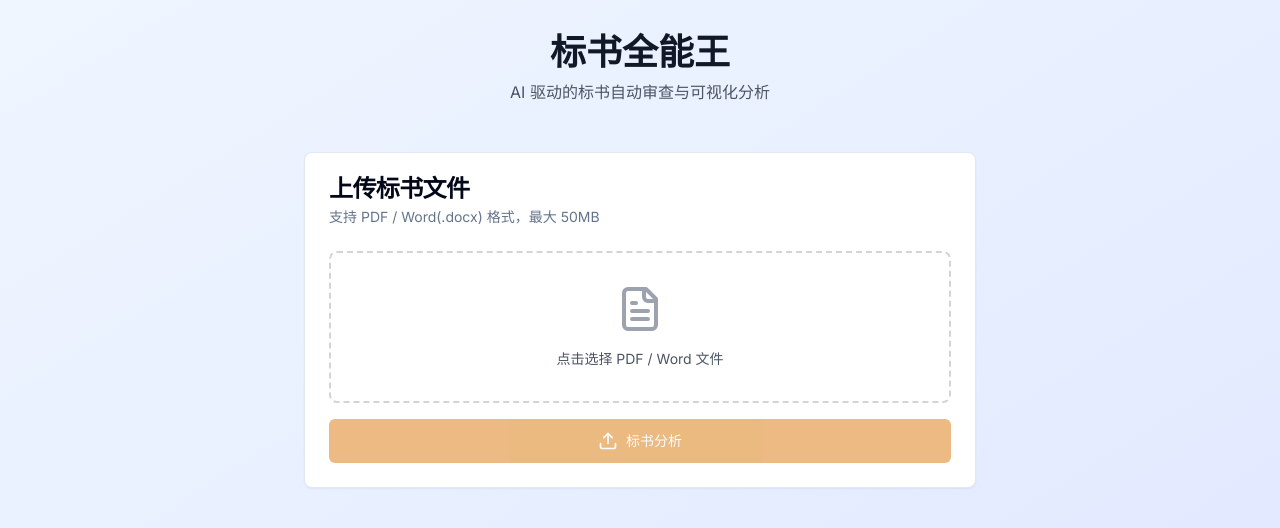
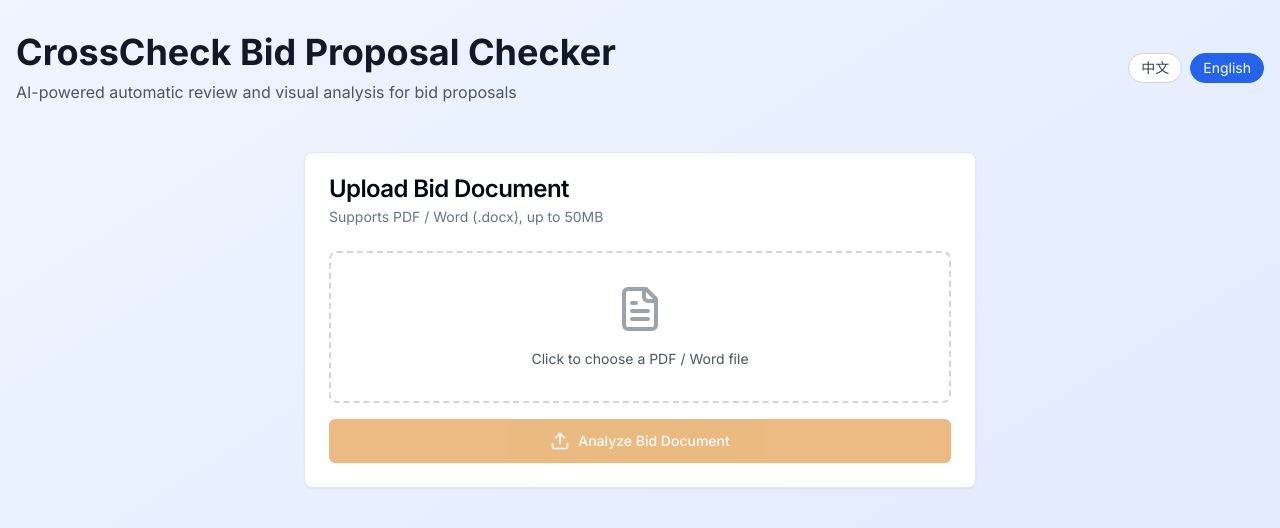
Before and after one commit to errun/CrossCheck, a Next.js app: page / in a window 1280 px wide. Shown: the top 528 px of the page. Built offline with nearby package versions, Linux system fonts and the light colour scheme.

Commit message:
feat: 多语言支持与 SEO 优化

```diff
--- a/app/layout.tsx
+++ b/app/layout.tsx
@@ -4,9 +4,34 @@ import "./globals.css";
 
 const inter = Inter({ subsets: ["latin"] });
 
+// TODO: 将下面的 url 改成你正式上线的域名，例如：https://crosscheck.yourdomain.com
+const siteUrl = "https://example.com";
+
 export const metadata: Metadata = {
-	title: "标书全能王 - 标书智能审查系统",
-	description: "AI 驱动的标书自动审查与可视化分析",
+		title: "标书全能王 CrossCheck - 标书智能审查与废标风险检测",
+		description:
+			"标书全能王 CrossCheck，基于 Gemini AI 的标书智能审查工具，一键检查投标文件中的废标风险、错别字、格式问题与评分项偏离，支持 PDF / Word 标书上传，适用于政府采购、工程招标等多种场景。",
+		metadataBase: new URL(siteUrl),
+		openGraph: {
+				title: "标书全能王 CrossCheck - 标书智能审查与废标风险检测",
+				description:
+					"CrossCheck 标书全能王，AI 驱动的标书自动审查系统，帮助投标人快速发现废标风险与扣分项。",
+					type: "website",
+					url: siteUrl,
+					locale: "zh_CN",
+					siteName: "标书全能王 CrossCheck",
+		},
+		// 关键词标签有助于中文搜索引擎（如百度）理解页面主题
+		keywords: [
+				"标书检查",
+				"标书智能审查",
+				"投标文件检查",
+				"废标风险检测",
+				"招投标文书审核",
+				"标书 AI 工具",
+				"bid proposal checker",
+				"tender document review",
+		],
 };
 
 export default function RootLayout({
--- a/app/page.tsx
+++ b/app/page.tsx
@@ -1,11 +1,123 @@
 'use client';
 
-import { useState } from 'react';
+import { useEffect, useState } from 'react';
 import { Upload, FileText, AlertCircle, CheckCircle2, Loader2, Download } from 'lucide-react';
 import { Button } from '@/components/ui/button';
 import { Card, CardContent, CardDescription, CardHeader, CardTitle } from '@/components/ui/card';
 import { Badge } from '@/components/ui/badge';
 import { ErrorItem } from '@/types';
+
+type Language = 'zh' | 'en';
+
+const translations: Record<Language, {
+  appName: string;
+  heroTitle: string;
+  heroSubtitle: string;
+  uploadCardTitle: string;
+  uploadCardDesc: string;
+  uploadPlaceholder: string;
+  analyzeButton: string;
+  analyzingTitle: string;
+  analyzingDesc: string;
+  scanningText: (current: number, total: number) => string;
+  ruleStatusRunning: string;
+  rulePriceConsistency: string;
+  ruleTypos: string;
+  ruleIdentity: string;
+  totalPagesLabel: string;
+  p1Label: string;
+  p2Label: string;
+  p3Label: string;
+  downloadChecklist: string;
+  backHome: string;
+  sectionP1Title: string;
+  sectionP1Desc: string;
+  sectionP2Title: string;
+  sectionP2Desc: string;
+  sectionP3Title: string;
+  sectionP3Desc: string;
+  pageLabel: (pageNo: number) => string;
+  errorContentLabel: string;
+  correctTextLabel: string;
+  suggestionPrefix: string;
+  confidenceLabel: string;
+  defaultErrorMessage: string;
+  langSwitchZh: string;
+  langSwitchEn: string;
+}> = {
+  zh: {
+    appName: '标书全能王',
+    heroTitle: '标书全能王',
+    heroSubtitle: 'AI 驱动的标书自动审查与可视化分析',
+    uploadCardTitle: '上传标书文件',
+    uploadCardDesc: '支持 PDF / Word(.docx) 格式，最大 50MB',
+    uploadPlaceholder: '点击选择 PDF / Word 文件',
+    analyzeButton: '标书分析',
+    analyzingTitle: '正在分析中...',
+    analyzingDesc: 'AI 正在逐页扫描您的标书文件',
+    scanningText: (current, total) => `正在扫描第 ${current} / ${total} 页`,
+    ruleStatusRunning: '进行中',
+    rulePriceConsistency: '价格一致性',
+    ruleTypos: '错别字检查',
+    ruleIdentity: '身份信息',
+    totalPagesLabel: '总页数',
+    p1Label: '致命问题',
+    p2Label: '重大问题',
+    p3Label: '格式问题',
+    downloadChecklist: '下载检查清单',
+    backHome: '返回首页',
+    sectionP1Title: '🚨 致命问题（P1）',
+    sectionP1Desc: '直接导致废标的风险',
+    sectionP2Title: '📉 重大问题（P2）',
+    sectionP2Desc: '可能导致扣分或不利评审',
+    sectionP3Title: '✅ 格式问题（P3）',
+    sectionP3Desc: '建议优化项',
+    pageLabel: (pageNo) => `第 ${pageNo} 页`,
+    errorContentLabel: '错误内容：',
+    correctTextLabel: '✓ 正确写法：',
+    suggestionPrefix: '💡 ',
+    confidenceLabel: '置信度',
+    defaultErrorMessage: '分析失败，请重试',
+    langSwitchZh: '中文',
+    langSwitchEn: 'English',
+  },
+  en: {
+    appName: 'CrossCheck',
+    heroTitle: 'CrossCheck Bid Proposal Checker',
+    heroSubtitle: 'AI-powered automatic review and visual analysis for bid proposals',
+    uploadCardTitle: 'Upload Bid Document',
+    uploadCardDesc: 'Supports PDF / Word (.docx), up to 50MB',
+    uploadPlaceholder: 'Click to choose a PDF / Word file',
+    analyzeButton: 'Analyze Bid Document',
+    analyzingTitle: 'Analyzing...',
+    analyzingDesc: 'AI is scanning your bid document page by page',
+    scanningText: (current, total) => `Scanning page ${current} / ${total}`,
+    ruleStatusRunning: 'Running',
+    rulePriceConsistency: 'Price consistency',
+    ruleTypos: 'Typos & formatting',
+    ruleIdentity: 'Identity information',
+    totalPagesLabel: 'Total pages',
+    p1Label: 'Critical issues',
+    p2Label: 'Major issues',
+    p3Label: 'Formatting issues',
+    downloadChecklist: 'Download checklist (CSV)',
+    backHome: 'Back to home',
+    sectionP1Title: '🚨 Critical issues (P1)',
+    sectionP1Desc: 'Issues that may directly lead to bid rejection',
+    sectionP2Title: '📉 Major issues (P2)',
+    sectionP2Desc: 'Issues that may cause score deduction or disadvantages',
+    sectionP3Title: '✅ Formatting issues (P3)',
+    sectionP3Desc: 'Recommended improvements',
+    pageLabel: (pageNo) => `Page ${pageNo}`,
+    errorContentLabel: 'Error snippet:',
+    correctTextLabel: '✓ Correct text:',
+    suggestionPrefix: '💡 ',
+    confidenceLabel: 'Confidence',
+    defaultErrorMessage: 'Analysis failed, please try again',
+    langSwitchZh: '中文',
+    langSwitchEn: 'English',
+  },
+};
 
 // 从建议中提取正确的文本
 function extractCorrectText(suggestion: string): string {
@@ -36,12 +148,43 @@ function extractCorrectText(suggestion: string): string {
 }
 
 export default function HomePage() {
+  const [lang, setLang] = useState<Language>('zh');
   const [file, setFile] = useState<File | null>(null);
   const [analyzing, setAnalyzing] = useState(false);
   const [result, setResult] = useState<any>(null);
   const [error, setError] = useState<string>('');
   const [currentPage, setCurrentPage] = useState(1);
 		  const [totalPages, setTotalPages] = useState(0);
+
+  // 根据本地存储和浏览器语言选择默认语言
+  useEffect(() => {
+    try {
+      if (typeof window === 'undefined') return;
+      const stored = window.localStorage.getItem('cc_lang');
+      if (stored === 'zh' || stored === 'en') {
+        setLang(stored);
+        return;
+      }
+      const navLang = (navigator.language || navigator.languages?.[0] || '').toLowerCase();
+      if (navLang.startsWith('zh')) {
+        setLang('zh');
+      } else {
+        setLang('en');
+      }
+    } catch (e) {
+      // 忽略语言检测出错，默认中文
+      setLang('zh');
+    }
+  }, []);
+
+  const t = translations[lang];
+
+  const handleLanguageChange = (nextLang: Language) => {
+    setLang(nextLang);
+    if (typeof window !== 'undefined') {
+      window.localStorage.setItem('cc_lang', nextLang);
+    }
+  };
 
 		  const handleFileChange = (e: React.ChangeEvent<HTMLInputElement>) => {
     const selectedFile = e.target.files?.[0];
@@ -97,7 +240,7 @@ export default function HomePage() {
       setResult(data);
 
 	      } catch (err: any) {
-      setError(err.message || '分析失败，请重试');
+	      setError(err.message || t.defaultErrorMessage);
       console.error('Analysis error:', err);
     } finally {
       setAnalyzing(false);
@@ -115,22 +258,48 @@ export default function HomePage() {
     <div className="min-h-screen bg-gradient-to-br from-blue-50 to-indigo-100">
 		      <div className="container mx-auto px-4 py-8">
 		        {/* Header */}
-	        <div className="text-center mb-12">
+		        <div className="flex flex-col md:flex-row md:items-center md:justify-between mb-12 gap-4">
+		          <div className="text-center md:text-left">
 		            <h1 className="text-4xl font-bold text-gray-900 mb-2">
-	            标书全能王
+		              {t.heroTitle}
 		            </h1>
 		            <p className="text-gray-600">
-	            AI 驱动的标书自动审查与可视化分析
+		              {t.heroSubtitle}
 		            </p>
+		          </div>
+		          <div className="flex justify-center md:justify-end gap-2">
+		            <button
+		              type="button"
+		              onClick={() => handleLanguageChange('zh')}
+		              className={`px-3 py-1 rounded-full text-sm border ${
+		                lang === 'zh'
+		                  ? 'bg-blue-600 text-white border-blue-600'
+		                  : 'bg-white text-gray-700 border-gray-300'
+		              }`}
+		            >
+		              {t.langSwitchZh}
+		            </button>
+		            <button
+		              type="button"
+		              onClick={() => handleLanguageChange('en')}
+		              className={`px-3 py-1 rounded-full text-sm border ${
+		                lang === 'en'
+		                  ? 'bg-blue-600 text-white border-blue-600'
+		                  : 'bg-white text-gray-700 border-gray-300'
+		              }`}
+		            >
+		              {t.langSwitchEn}
+		            </button>
+		          </div>
 		        </div>
 
         {/* 上传区 */}
 	        {!analyzing && !result && (
           <Card className="max-w-2xl mx-auto">
             <CardHeader>
-              <CardTitle>上传标书文件</CardTitle>
+	              <CardTitle>{t.uploadCardTitle}</CardTitle>
 	              <CardDescription>
-	                支持 PDF / Word(.docx) 格式，最大 50MB
+			            {t.uploadCardDesc}
 	              </CardDescription>
             </CardHeader>
             <CardContent>
@@ -146,7 +315,7 @@ export default function HomePage() {
 		                  <label htmlFor="file-upload" className="cursor-pointer">
                     <FileText className="mx-auto h-12 w-12 text-gray-400 mb-4" />
 			                    <p className="text-sm text-gray-600">
-	                      {file ? file.name : '点击选择 PDF / Word 文件'}
+			                      {file ? file.name : t.uploadPlaceholder}
 			                    </p>
                   </label>
                 </div>
@@ -167,7 +336,7 @@ export default function HomePage() {
 		                    size="lg"
 		                  >
 		                    <Upload className="mr-2 h-5 w-5" />
-	                    标书分析
+		                    {t.analyzeButton}
 		                  </Button>
 		                </div>
               </div>
@@ -180,9 +349,9 @@ export default function HomePage() {
           <div className="max-w-6xl mx-auto">
             <Card>
               <CardHeader>
-                <CardTitle>正在分析中...</CardTitle>
+	                <CardTitle>{t.analyzingTitle}</CardTitle>
 	                <CardDescription>
-                  AI 正在逐页扫描您的标书文件
+	                  {t.analyzingDesc}
 	                </CardDescription>
               </CardHeader>
               <CardContent>
@@ -191,7 +360,7 @@ export default function HomePage() {
                   <div className="text-center">
                     <Loader2 className="h-12 w-12 animate-spin text-blue-500 mx-auto mb-4" />
 	                    <p className="text-lg font-semibold">
-                      正在扫描第 {currentPage} / {totalPages} 页
+	                      {t.scanningText(currentPage, totalPages)}
 	                    </p>
                     <div className="w-full bg-gray-200 rounded-full h-2 mt-4">
                       <div
@@ -203,9 +372,9 @@ export default function HomePage() {
 
                   {/* 规则卡片 */}
 	                  <div className="grid grid-cols-1 md:grid-cols-3 gap-4">
-                    <RuleCard ruleId="R0001" title="价格一致性" status="running" />
-                    <RuleCard ruleId="R0002" title="错别字检查" status="running" />
-                    <RuleCard ruleId="R0003" title="身份信息" status="running" />
+	                    <RuleCard ruleId="R0001" title={t.rulePriceConsistency} statusLabel={t.ruleStatusRunning} />
+	                    <RuleCard ruleId="R0002" title={t.ruleTypos} statusLabel={t.ruleStatusRunning} />
+	                    <RuleCard ruleId="R0003" title={t.ruleIdentity} statusLabel={t.ruleStatusRunning} />
 	                  </div>
                 </div>
               </CardContent>
@@ -223,7 +392,7 @@ export default function HomePage() {
                   <div className="text-center">
                     <FileText className="h-8 w-8 mx-auto mb-2 text-blue-500" />
 	                    <p className="text-2xl font-bold">{result.total_pages}</p>
-                    <p className="text-sm text-gray-600">总页数</p>
+	                    <p className="text-sm text-gray-600">{t.totalPagesLabel}</p>
                   </div>
                 </CardContent>
               </Card>
@@ -235,7 +404,7 @@ export default function HomePage() {
 	                    <p className="text-2xl font-bold text-red-600">
 	                      {result.errors.filter((e: ErrorItem) => e.priority === 'P1').length}
 	                    </p>
-                    <p className="text-sm text-gray-600">致命问题</p>
+	                    <p className="text-sm text-gray-600">{t.p1Label}</p>
                   </div>
                 </CardContent>
               </Card>
@@ -247,7 +416,7 @@ export default function HomePage() {
 	                    <p className="text-2xl font-bold text-orange-600">
 	                      {result.errors.filter((e: ErrorItem) => e.priority === 'P2').length}
 	                    </p>
-                    <p className="text-sm text-gray-600">重大问题</p>
+	                    <p className="text-sm text-gray-600">{t.p2Label}</p>
                   </div>
                 </CardContent>
               </Card>
@@ -259,7 +428,7 @@ export default function HomePage() {
 	                    <p className="text-2xl font-bold text-yellow-600">
 	                      {result.errors.filter((e: ErrorItem) => e.priority === 'P3').length}
 	                    </p>
-                    <p className="text-sm text-gray-600">格式问题</p>
+	                    <p className="text-sm text-gray-600">{t.p3Label}</p>
                   </div>
                 </CardContent>
               </Card>
@@ -269,7 +438,7 @@ export default function HomePage() {
 	            <div className="flex gap-4 flex-wrap">
 	              <Button onClick={handleDownload} size="lg">
 	                <Download className="mr-2 h-5 w-5" />
-                下载检查清单
+	                {t.downloadChecklist}
 	              </Button>
               <Button
                 variant="outline"
@@ -283,13 +452,13 @@ export default function HomePage() {
 	                }}
 	                size="lg"
 	              >
-                返回首页
+	                {t.backHome}
 	              </Button>
             </div>
 
             {/* 错误列表 */}
 	            <div>
-              <ErrorList errors={result.errors} />
+	              <ErrorList errors={result.errors} lang={lang} />
 	            </div>
           </div>
         )}
@@ -298,13 +467,13 @@ export default function HomePage() {
   );
 }
 
-function RuleCard({ ruleId, title, status }: { ruleId: string; title: string; status: string }) {
+function RuleCard({ ruleId, title, statusLabel }: { ruleId: string; title: string; statusLabel: string }) {
   return (
     <Card>
       <CardContent className="pt-6">
         <div className="flex justify-between items-center mb-2">
           <span className="font-semibold">{ruleId}</span>
-          <Badge variant="secondary">{status}</Badge>
+	          <Badge variant="secondary">{statusLabel}</Badge>
         </div>
         <p className="text-sm text-gray-600">{title}</p>
       </CardContent>
@@ -312,37 +481,42 @@ function RuleCard({ ruleId, title, status }: { ruleId: string; title: string; st
   );
 }
 
-function ErrorList({ errors }: { errors: ErrorItem[] }) {
+function ErrorList({ errors, lang }: { errors: ErrorItem[]; lang: Language }) {
   const p1Errors = errors.filter(e => e.priority === 'P1');
   const p2Errors = errors.filter(e => e.priority === 'P2');
   const p3Errors = errors.filter(e => e.priority === 'P3');
+
+  const t = translations[lang];
 
   return (
     <div className="space-y-6">
       {p1Errors.length > 0 && (
         <ErrorSection
-          title="🚨 致命问题（P1）"
-          description="直接导致废标的风险"
+	          title={t.sectionP1Title}
+	          description={t.sectionP1Desc}
           errors={p1Errors}
           variant="destructive"
+          lang={lang}
         />
       )}
 
       {p2Errors.length > 0 && (
         <ErrorSection
-          title="📉 重大问题（P2）"
-          description="可能导致扣分或不利评审"
+	          title={t.sectionP2Title}
+	          description={t.sectionP2Desc}
           errors={p2Errors}
           variant="warning"
+          lang={lang}
         />
       )}
 
       {p3Errors.length > 0 && (
         <ErrorSection
-          title="✅ 格式问题（P3）"
-          description="建议优化项"
+	          title={t.sectionP3Title}
+	          description={t.sectionP3Desc}
           errors={p3Errors}
           variant="info"
+          lang={lang}
         />
       )}
     </div>
@@ -353,18 +527,22 @@ function ErrorSection({
   title,
   description,
   errors,
-  variant
+  variant,
+  lang,
 }: {
   title: string;
   description: string;
   errors: ErrorItem[];
   variant: 'destructive' | 'warning' | 'info';
+  lang: Language;
 }) {
   const borderColor = {
     destructive: 'border-red-500',
     warning: 'border-orange-500',
     info: 'border-yellow-500',
   }[variant];
+
+  const t = translations[lang];
 
   return (
     <Card>
@@ -385,14 +563,14 @@ function ErrorSection({
                   <span className="font-semibold">{error.title}</span>
                 </div>
                 <Badge variant="secondary">
-                  第 {error.page_no} 页
+	                  {t.pageLabel(error.page_no)}
                 </Badge>
               </div>
 
               {/* 错误内容 - 如果是错别字则标红 */}
               {error.rule_id === 'R0002' ? (
                 <div className="text-sm mb-2">
-                  <span className="text-gray-600">错误内容：</span>
+	                  <span className="text-gray-600">{t.errorContentLabel}</span>
                   <span className="bg-red-100 text-red-700 px-1 rounded font-medium">
                     {error.snippet}
                   </span>
@@ -405,18 +583,18 @@ function ErrorSection({
               <div className="text-sm text-blue-600 mb-2">
                 {error.rule_id === 'R0002' ? (
                   <div>
-                    <span className="font-semibold">✓ 正确写法：</span>
+	                    <span className="font-semibold">{t.correctTextLabel}</span>
                     <span className="bg-green-100 text-green-700 px-1 rounded ml-1">
                       {extractCorrectText(error.suggestion)}
                     </span>
                   </div>
                 ) : (
-                  <span>💡 {error.suggestion}</span>
+	                  <span>{t.suggestionPrefix}{error.suggestion}</span>
                 )}
               </div>
 
               <p className="text-xs text-gray-500">
-                置信度: {(error.confidence * 100).toFixed(0)}%
+	                {t.confidenceLabel}: {(error.confidence * 100).toFixed(0)}%
               </p>
             </div>
           ))}
```
Also changed, not shown: .eslintrc.json (added). Lines whose indentation alone changed are shown as unchanged.
